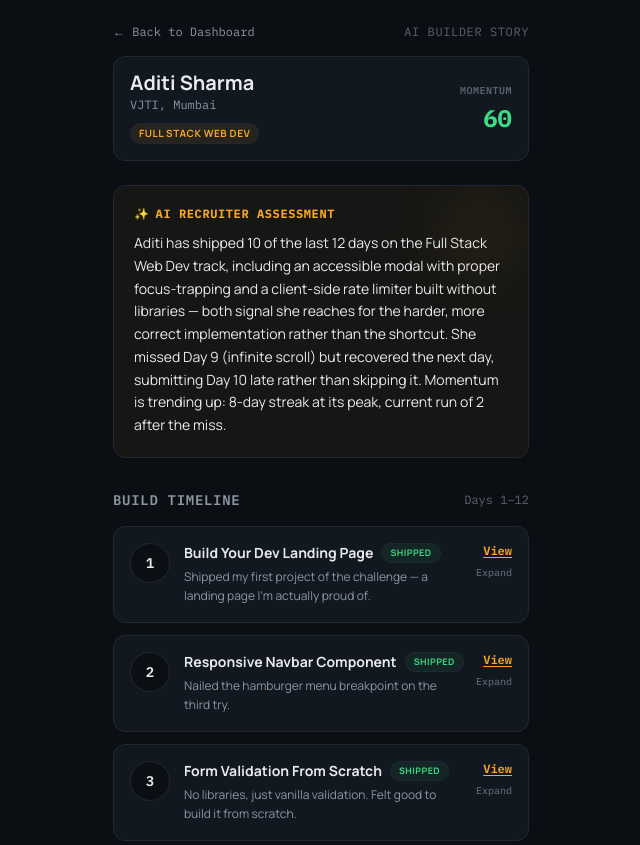
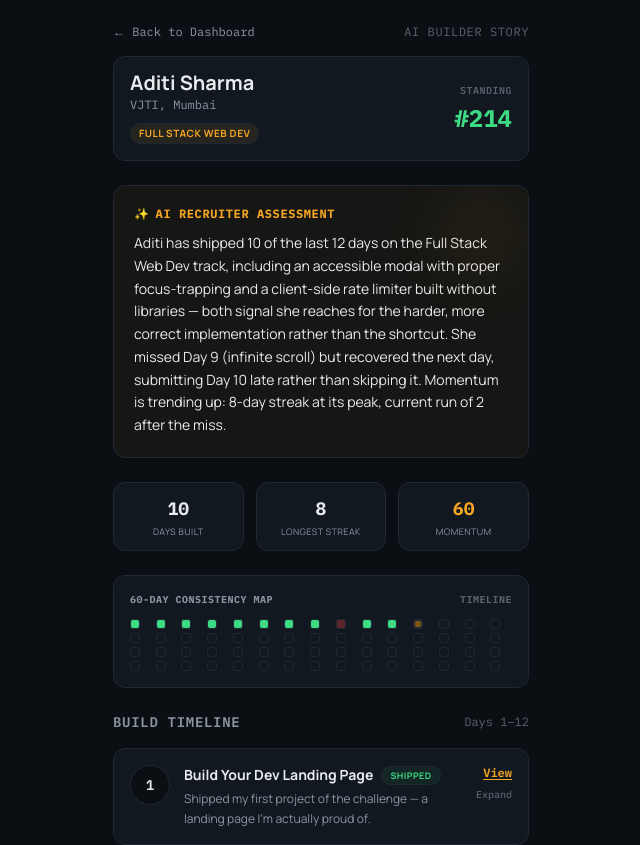
Before and after one commit to neeraja692/Techniz-Streak60, a Next.js app: page /story/1 in a window 1280 px wide. Shown: the top 845 px of the page, without its empty margins (319-959 px from the left). Built offline with nearby package versions, Linux system fonts and the light colour scheme.

Commit message:
feat: add dynamic stat blocks and 60-day consistency map to story page

```diff
--- a/src/app/story/[username]/page.tsx
+++ b/src/app/story/[username]/page.tsx
@@ -1,7 +1,8 @@
 import React from "react";
 import Link from "next/link";
-import { getAllDays, getProfile, resolveProfileKey, computeMomentumScore, getTrackName } from "@/lib/data";
+import { getAllDays, getProfile, resolveProfileKey, computeMomentumScore, getTrackName, buildStreakGrid } from "@/lib/data";
 import TimelineItem from "@/components/TimelineItem";
+import { CommitGrid } from "@/components/CommitGrid";
 
 type Props = {
   params: Promise<{ username: string }>;
@@ -19,9 +20,10 @@ export default async function StoryPage({ params, searchParams }: Props) {
   const profileQuery = queryProfile ? `?profile=${queryProfile}` : `?profile=${profileKey}`;
   const momentum = computeMomentumScore(profileKey);
   const trackName = getTrackName(profile.track);
+  const grid = buildStreakGrid(profileKey);
 
   return (
-    <div className="min-h-screen bg-ink text-text font-body selection:bg-amber selection:text-ink pb-12">
+    <div className="min-h-screen bg-ink text-text font-body selection:bg-amber selection:text-ink pb-16">
       <main className="max-w-md mx-auto px-4 pt-6">
 
         {/* Header */}
@@ -41,7 +43,7 @@ export default async function StoryPage({ params, searchParams }: Props) {
           <div className="flex items-center justify-between rounded-xl border border-ink-border bg-ink-raised p-4">
             <div className="flex flex-col gap-1">
               <h1 className="text-xl font-bold leading-none text-text">
-                {profile.name}
+                {profile.name || "Guest Student"}
               </h1>
               <p className="text-xs font-[family-name:var(--font-plex-mono)] text-text-muted">
                 {profile.college || "Independent Builder"}
@@ -55,17 +57,17 @@ export default async function StoryPage({ params, searchParams }: Props) {
 
             <div className="text-right flex flex-col gap-1 shrink-0">
               <span className="text-[10px] uppercase font-semibold tracking-wider text-text-faint font-[family-name:var(--font-plex-mono)]">
-                Momentum
+                Standing
               </span>
               <span className="text-2xl font-bold font-[family-name:var(--font-plex-mono)] text-green">
-                {momentum}
+                #{profile.rank || "—"}
               </span>
             </div>
           </div>
         </header>
 
-        {/* AI Recruiter Summary Block */}
-        <section className="mb-8">
+        {/* AI Recruiter Assessment Block */}
+        <section className="mb-6">
           <div className="rounded-xl border border-amber/30 bg-amber-dim/10 p-5 relative overflow-hidden">
             <div className="absolute top-0 right-0 w-24 h-24 bg-amber/5 rounded-full blur-xl pointer-events-none" />
 
@@ -74,15 +76,52 @@ export default async function StoryPage({ params, searchParams }: Props) {
             </h2>
 
             {profile.aiSummary ? (
-              <p className="text-sm leading-relaxed text-text font-light">
+              <p className="text-xs sm:text-sm leading-relaxed text-text font-light">
                 {profile.aiSummary}
               </p>
             ) : (
-              <p className="text-sm leading-relaxed text-text-muted italic font-light">
+              <p className="text-xs sm:text-sm leading-relaxed text-text-muted italic font-light">
                 No AI summary yet. Submit Day 1 to generate a personalized summary.
               </p>
             )}
           </div>
+        </section>
+
+        {/* Stats Row */}
+        <section className="grid grid-cols-3 gap-3 mb-6">
+          <div className="rounded-xl border border-ink-border bg-ink-raised p-3 text-center flex flex-col justify-center gap-0.5">
+            <span className="text-lg font-bold font-[family-name:var(--font-plex-mono)] text-text">
+              {profile.totalDaysCompleted}
+            </span>
+            <span className="text-[9px] uppercase tracking-wider text-text-muted font-light">
+              Days Built
+            </span>
+          </div>
+          <div className="rounded-xl border border-ink-border bg-ink-raised p-3 text-center flex flex-col justify-center gap-0.5">
+            <span className="text-lg font-bold font-[family-name:var(--font-plex-mono)] text-text">
+              {profile.longestStreak}
+            </span>
+            <span className="text-[9px] uppercase tracking-wider text-text-muted font-light">
+              Longest Streak
+            </span>
+          </div>
+          <div className="rounded-xl border border-ink-border bg-ink-raised p-3 text-center flex flex-col justify-center gap-0.5">
+            <span className="text-lg font-bold font-[family-name:var(--font-plex-mono)] text-amber">
+              {momentum}
+            </span>
+            <span className="text-[9px] uppercase tracking-wider text-text-muted font-light">
+              Momentum
+            </span>
+          </div>
+        </section>
+
+        {/* 60-Day Visual grid */}
+        <section className="mb-6 rounded-xl border border-ink-border bg-ink-raised p-4 flex flex-col gap-3">
+          <div className="flex justify-between items-center text-[10px] uppercase font-bold tracking-wider font-[family-name:var(--font-plex-mono)]">
+            <span className="text-text-muted">60-Day consistency map</span>
+            <span className="text-text-faint">Timeline</span>
+          </div>
+          <CommitGrid grid={grid} cellSize="sm" />
         </section>
 
         {/* Builder Timeline */}
```
